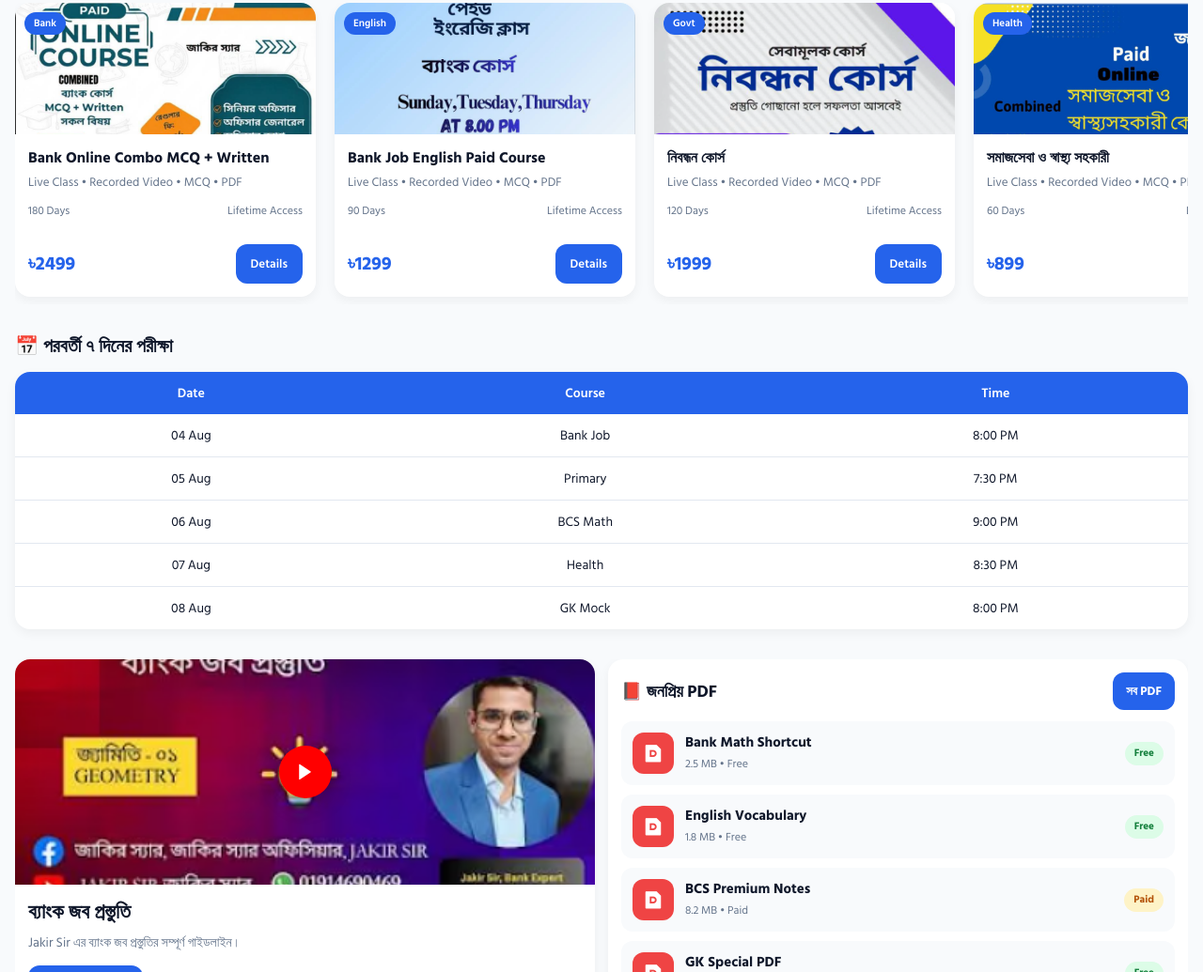
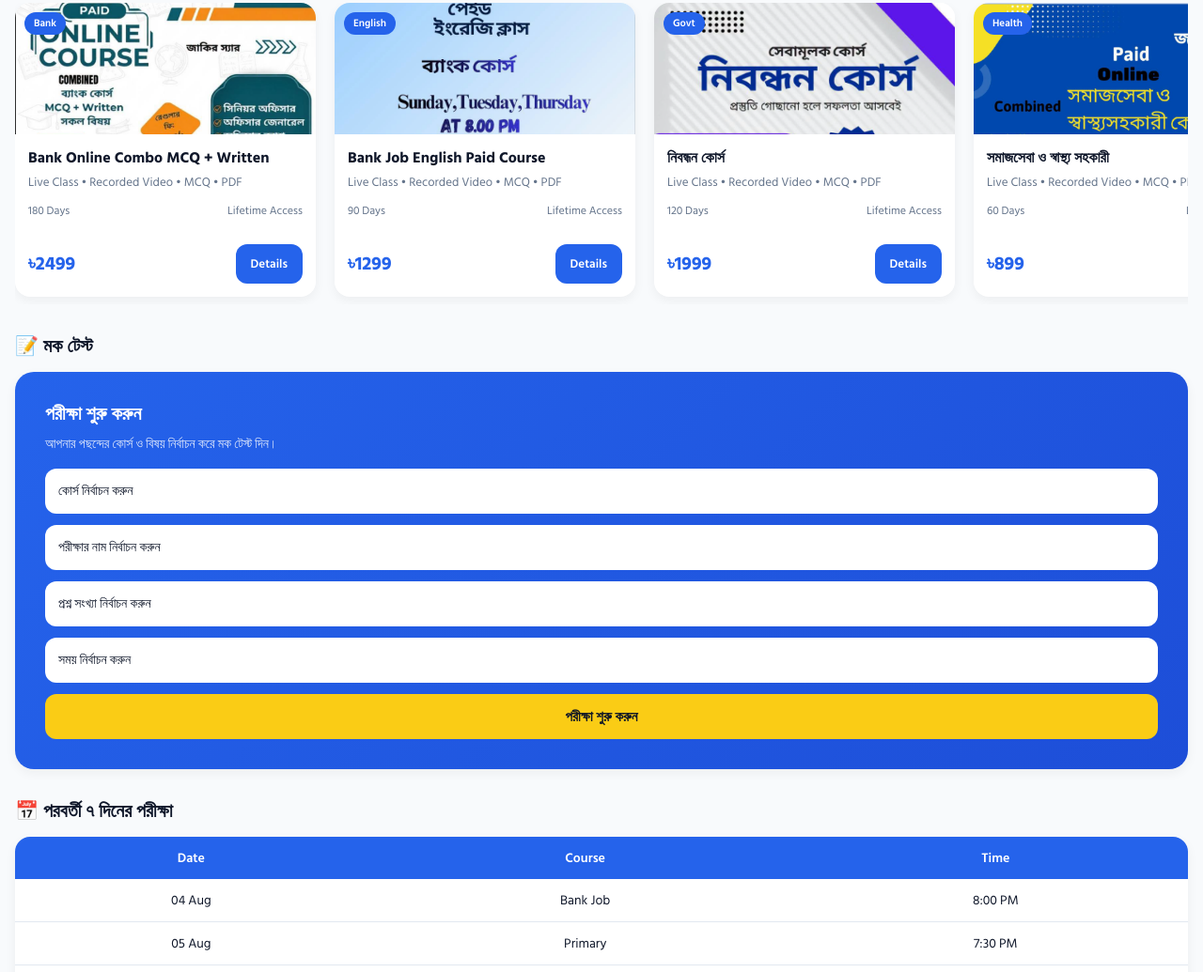
Before and after one commit to RusulAzom/jakirSir, a plain HTML site: page index.html in a window 1280 px wide. Shown: the part 941-1976 px from the top of the page at 94% size. Drawn offline with nearby package versions, Linux system fonts and the light colour scheme.

Commit message:
Redesign mock test and updated other sections

```diff
--- a/index.html
+++ b/index.html
@@ -421,6 +421,90 @@
     </section>
 
     <!-- ===================================================== -->
+    <!-- Mock Test -->
+    <!-- ===================================================== -->
+
+    <section class="section">
+
+        <div class="section-title">
+
+            <h3>📝 মক টেস্ট</h3>
+
+        </div>
+
+        <div class="exam-box">
+
+            <h3>পরীক্ষা শুরু করুন</h3>
+
+            <p>আপনার পছন্দের কোর্স ও বিষয় নির্বাচন করে মক টেস্ট দিন।</p>
+
+            <select>
+
+                <option value="" disabled selected>কোর্স নির্বাচন করুন</option>
+
+                <option>Bank Job প্রস্তুতি</option>
+
+                <option>GK Bangladesh</option>
+
+                <option>BCS Math</option>
+
+                <option>Primary Teacher</option>
+
+                <option>Somaj Seba</option>
+
+            </select>
+
+            <select>
+
+                <option value="" disabled selected>পরীক্ষার নাম নির্বাচন করুন</option>
+
+                <option>Model Test 01</option>
+
+                <option>Model Test 02</option>
+
+                <option>Model Test 03</option>
+
+                <option>Model Test 04</option>
+
+                <option>Model Test 05</option>
+
+            </select>
+
+            <select>
+
+                <option value="" disabled selected>প্রশ্ন সংখ্যা নির্বাচন করুন</option>
+
+                <option>30 MCQ</option>
+
+                <option>50 MCQ</option>
+
+                <option>100 MCQ</option>
+
+                <option>120 MCQ</option>
+
+            </select>
+
+            <select>
+
+                <option value="" disabled selected>সময় নির্বাচন করুন</option>
+
+                <option>15 Minutes</option>
+
+                <option>30 Minutes</option>
+
+                <option>45 Minutes</option>
+
+                <option>60 Minutes</option>
+
+            </select>
+
+            <button>পরীক্ষা শুরু করুন</button>
+
+        </div>
+
+    </section>
+
+    <!-- ===================================================== -->
     <!-- Routine -->
     <!-- ===================================================== -->
 
@@ -641,9 +725,8 @@
 
     </section>
 
-
-    <!-- ===================================================== -->
-    <!-- Running Batch -->
+    <!-- ===================================================== -->
+    <!-- Running Courses -->
     <!-- ===================================================== -->
 
     <section class="section">
```
